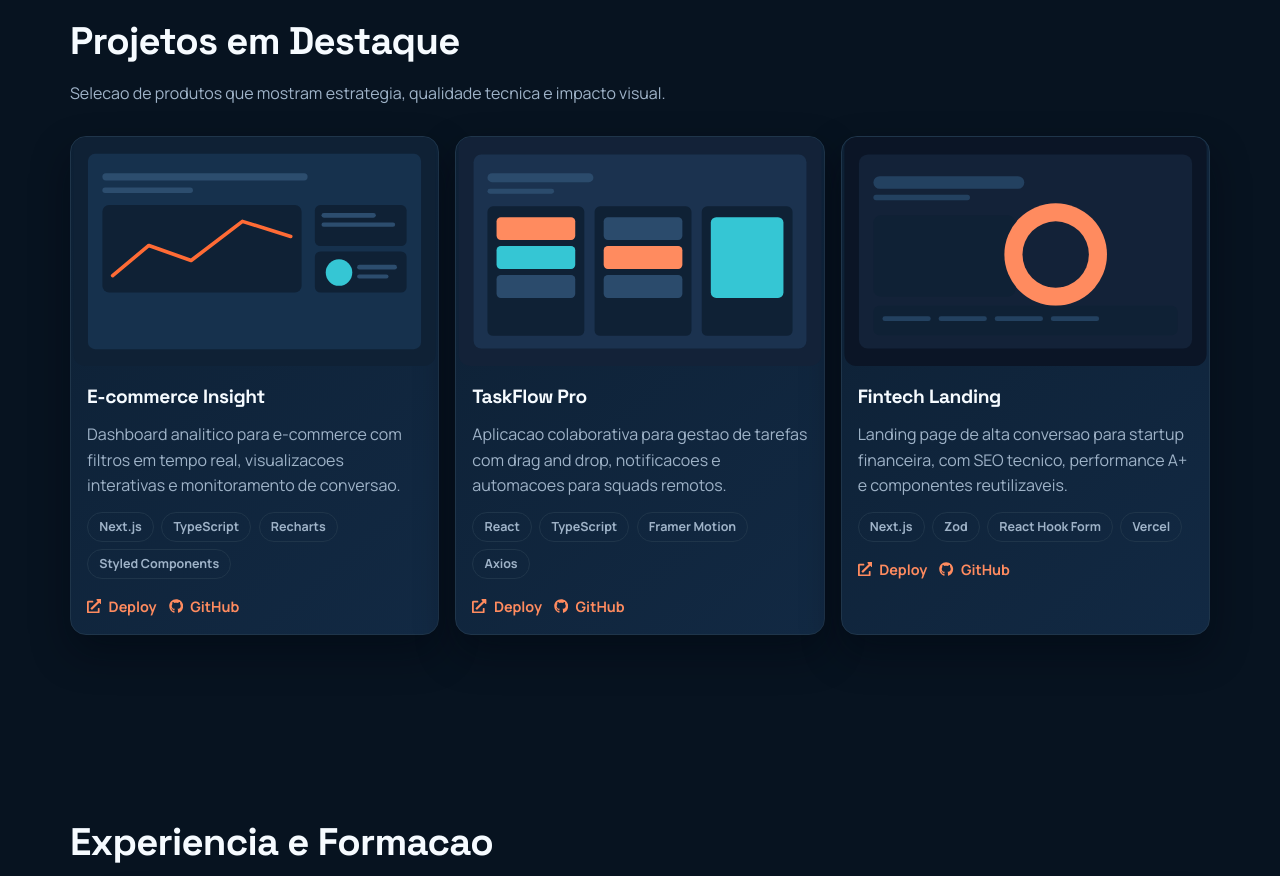
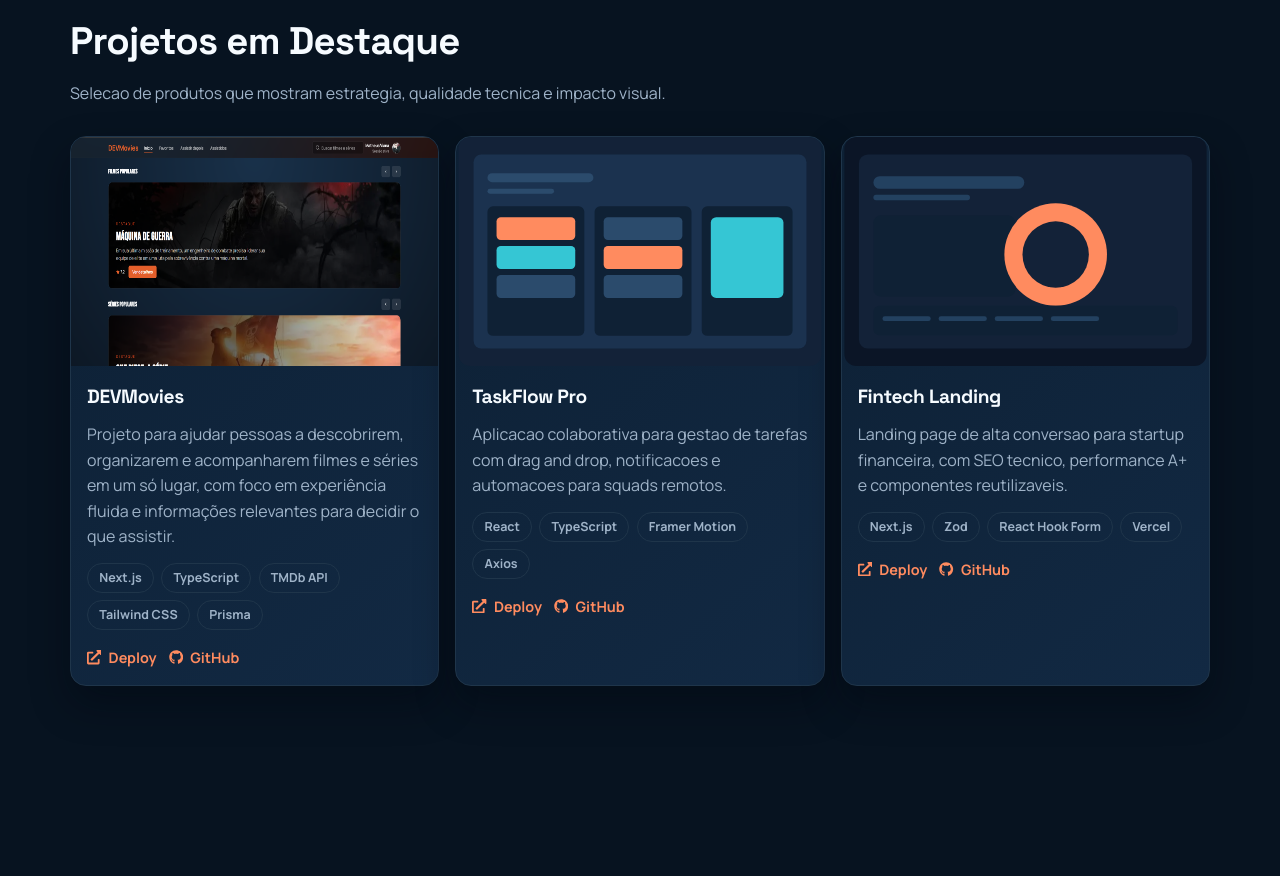
Before and after one commit to DEViana97/deviana-portifolio, a Next.js app: page / in a window 1280 px wide. Shown: the part 2000-2876 px from the top of the page. Built offline with nearby package versions, Linux system fonts and the light colour scheme.

Commit message:
feat: add DEVMovies project with details and image

```diff
--- a/src/data/projects.ts
+++ b/src/data/projects.ts
@@ -10,14 +10,14 @@ export type Project = {
 
 export const projects: Project[] = [
   {
-    id: "ecommerce-dashboard",
-    name: "E-commerce Insight",
+    id: "devmovies",
+    name: "DEVMovies",
     description:
-      "Dashboard analitico para e-commerce com filtros em tempo real, visualizacoes interativas e monitoramento de conversao.",
-    technologies: ["Next.js", "TypeScript", "Recharts", "Styled Components"],
-    image: "/projects/project-analytics.svg",
-    demoUrl: "https://example.com/ecommerce-insight",
-    githubUrl: "https://github.com/seu-usuario/ecommerce-insight",
+      "Projeto para ajudar pessoas a descobrirem, organizarem e acompanharem filmes e séries em um só lugar, com foco em experiência fluida e informações relevantes para decidir o que assistir.",
+    technologies: ["Next.js", "TypeScript", "TMDb API", "Tailwind CSS", "Prisma"],
+    image: "/projects/devmovies.png",
+    demoUrl: "https://my-movies-wine.vercel.app/",
+    githubUrl: "https://github.com/DEViana97/my-movies",
   },
   {
     id: "task-flow",
```
Also changed, not shown: public/projects/devmovies.png (added).
